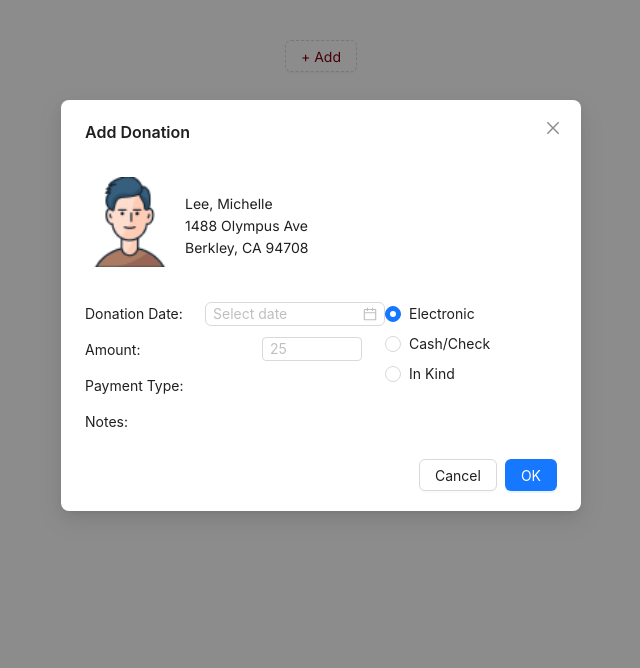
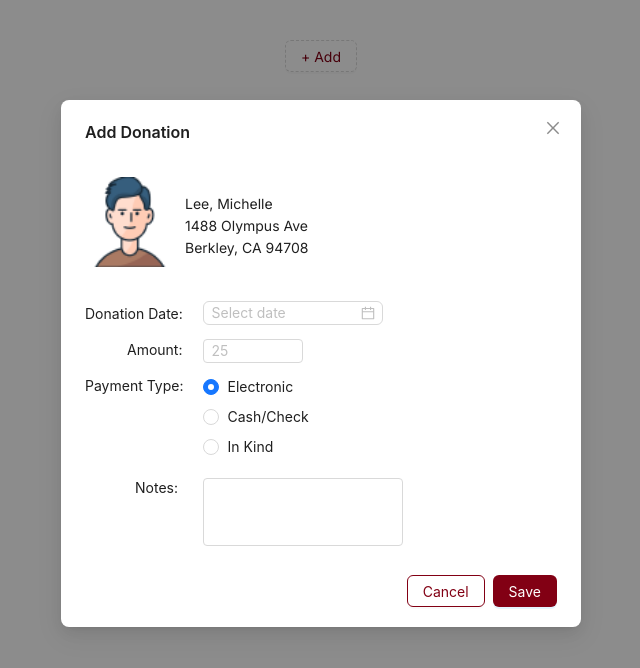
Before and after one commit to alazarzewdu/add-donation-modal, a React (Vite) app: page / in a window 1280 px wide. Both pictures are taken after a click on the button "+ Add". Shown: the top 668 px of the page, without its empty margins (319-959 px from the left). Built offline with nearby package versions, Linux system fonts and the light colour scheme.

Commit message:
finished the form

```diff
--- a/src/App.css
+++ b/src/App.css
@@ -37,20 +37,51 @@ height: 90px;
   font-size: 14px;
 }
 
-.donation-input {
+.date {
+  margin-top: 28px;
   position: fixed;
-  margin-left: 120px;
-  margin-top: -145px;
-  font-size: 14px;
+  margin-left: 20px;
 }
 
 .amount {
-  position: fixed;
+position: fixed;
   width: 100px;
-  margin-top: 35px;
-  margin-left: -123px;
+  margin-top: 66px;
+  margin-left: 20px;
 }
 
-.amount-text {
-  padding-top: ;
+.amount-txt {
+  margin-left: 42px;
 }
+
+.radio {
+  position: fixed;
+  margin-top: 103px;
+  margin-left: 20px;
+}
+
+.notes-txt {
+margin-top: 80px;
+}
+
+.notes-field {
+  position: fixed;
+  margin-top: 205px;
+  margin-left: 20px;
+  width: 200px;
+}
+
+
+.notes-txt {
+  margin-left: 50px;
+  padding-bottom: 50px;
+}
+
+.custom-ok-button {
+  background-color: #820014;
+}
+
+.custom-cancel-button {
+  color:#820014;
+  border: 0.7px solid#820014
+}
--- a/src/App.tsx
+++ b/src/App.tsx
@@ -21,6 +21,7 @@ const onChange: DatePickerProps['onChange'] = (date, dateString) =>
     setValue(e.target.value);
   };
 
+  const { TextArea } = Input;
 
 
   const showModal = () => {
@@ -43,7 +44,15 @@ const onChange: DatePickerProps['onChange'] = (date, dateString) =>
       <Button className='btn-dashed' type="dashed" onClick={showModal}>
         + Add
       </Button>
-      <Modal title="Add Donation" open={isModalOpen} onOk={handleOk} onCancel={handleCancel}>
+      <Modal title="Add Donation"
+      className='btn'
+      open={isModalOpen}
+      onOk={handleOk}
+      onCancel={handleCancel}
+      okButtonProps={{ className: 'custom-ok-button' }}
+      cancelButtonProps={{ className: 'custom-cancel-button' }}
+      okText="Save"
+  cancelText="Cancel">
 
         <div className='profile'>
           <img src={person} className='person'></img>
@@ -54,13 +63,13 @@ const onChange: DatePickerProps['onChange'] = (date, dateString) =>
 
         <div className='donation-text'>
           <p>Donation Date:</p>
-          <p className='amount-text'>Amount:</p>
+          <p className='amount-txt'>Amount:</p>
           <p>Payment Type:</p>
-          <p>Notes:</p>
+          <p className='notes-txt'>Notes:</p>
         </div>
         </Space>
 
-        <div className="donation-input">
+
         <DatePicker size='small' className='date' onChange={onChange}/>
 
        <Input placeholder='25' size='small'className='amount'/>
@@ -73,9 +82,10 @@ const onChange: DatePickerProps['onChange'] = (date, dateString) =>
       </Space>
     </Radio.Group>
 
-        </div>
 
-
+      <TextArea rows={3} size='small' className='notes-field'
+      autoSize={false}
+      style={{resize: 'none'}} />
       </Modal>
     </>
   );
```
